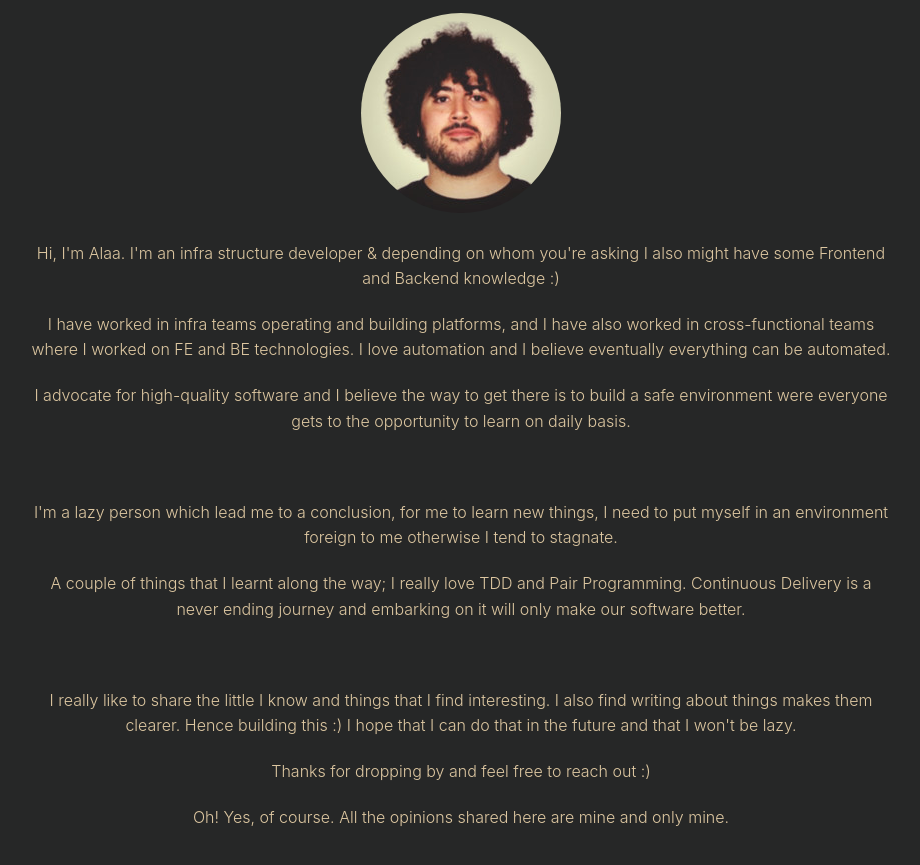
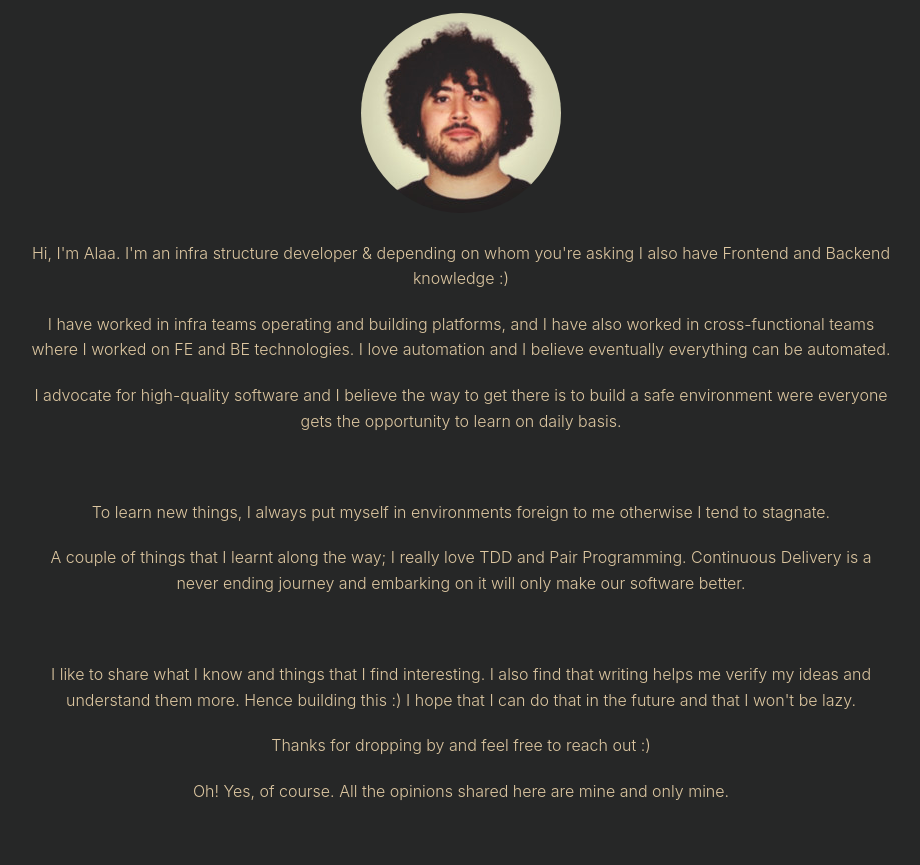
Before and after one commit to AlaaSaadAbdo/alaasaadabdo.github.io, a plain HTML site: page index.html in a window 1280 px wide. Shown: the part 63-928 px from the top of the page, without its empty margins (179-1099 px from the left). Drawn offline with Linux system fonts and the light colour scheme.

Commit message:
fix typos and make the text better!

```diff
--- a/index.html
+++ b/index.html
@@ -7,5 +7,5 @@
 <a href=https://www.linkedin.com/in/alaa-saad-mansour-56b159124/ aria-label=LinkedIn><i class="fa fa-linkedin" aria-hidden=true></i>
 &nbsp;</a>
 <a href=mailto:alaasaadabdo@gmail.com aria-label=Email><i class="fa fa-envelope" aria-hidden=true></i>
-&nbsp;</a></section></nav><div class=content><section class="container centered"><div class=about><div class=avatar><img src=/images/me.jpg alt=avatar></div><section><p>Hi, I'm Alaa. I'm an infra structure developer & depending on whom you're asking I also might have some Frontend and Backend knowledge :)</p><p>I have worked in infra teams operating and building platforms, and I have also worked in cross-functional teams where I worked on FE and BE technologies. I love automation and I believe eventually everything can be automated.</p><p>I advocate for high-quality software and I believe the way to get there is to build a safe environment were everyone gets to the opportunity to learn on daily basis.</p></section><br><section><p>I'm a lazy person which lead me to a conclusion, for me to learn new things, I need to put myself in an environment foreign to me otherwise I tend to stagnate.</p><p>A couple of things that I learnt along the way; I really love TDD and Pair Programming. Continuous Delivery is a never ending journey and embarking on it will only make our software better.</p><br><p>I really like to share the little I know and things that I find interesting. I also find writing about things makes them clearer. Hence building this :)
+&nbsp;</a></section></nav><div class=content><section class="container centered"><div class=about><div class=avatar><img src=/images/me.jpg alt=avatar></div><section><p>Hi, I'm Alaa. I'm an infra structure developer & depending on whom you're asking I also have Frontend and Backend knowledge :)</p><p>I have worked in infra teams operating and building platforms, and I have also worked in cross-functional teams where I worked on FE and BE technologies. I love automation and I believe eventually everything can be automated.</p><p>I advocate for high-quality software and I believe the way to get there is to build a safe environment were everyone gets the opportunity to learn on daily basis.</p></section><br><section><p>To learn new things, I always put myself in environments foreign to me otherwise I tend to stagnate.</p><p>A couple of things that I learnt along the way; I really love TDD and Pair Programming. Continuous Delivery is a never ending journey and embarking on it will only make our software better.</p><br><p>I like to share what I know and things that I find interesting. I also find that writing helps me verify my ideas and understand them more. Hence building this :)
 I hope that I can do that in the future and that I won't be lazy.</p><p>Thanks for dropping by and feel free to reach out :)</p><p>Oh! Yes, of course. All the opinions shared here are mine and only mine.</p></section></div></section></div></main><script src=/js/coder.min.235666b114443867d43eeb5799d51f6252965e5163f338285e113fa381d3d27e.js integrity="sha256-I1ZmsRREOGfUPutXmdUfYlKWXlFj8zgoXhE/o4HT0n4="></script></body></html>
```
